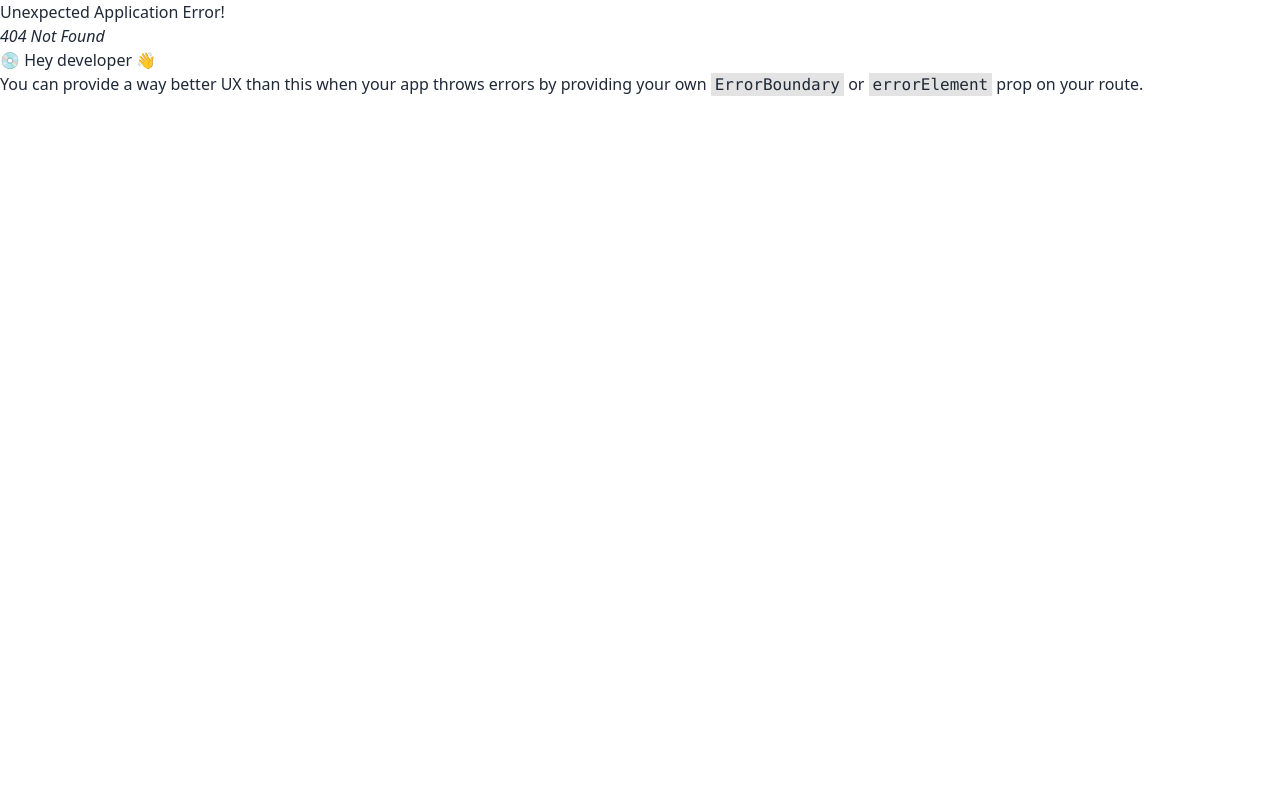
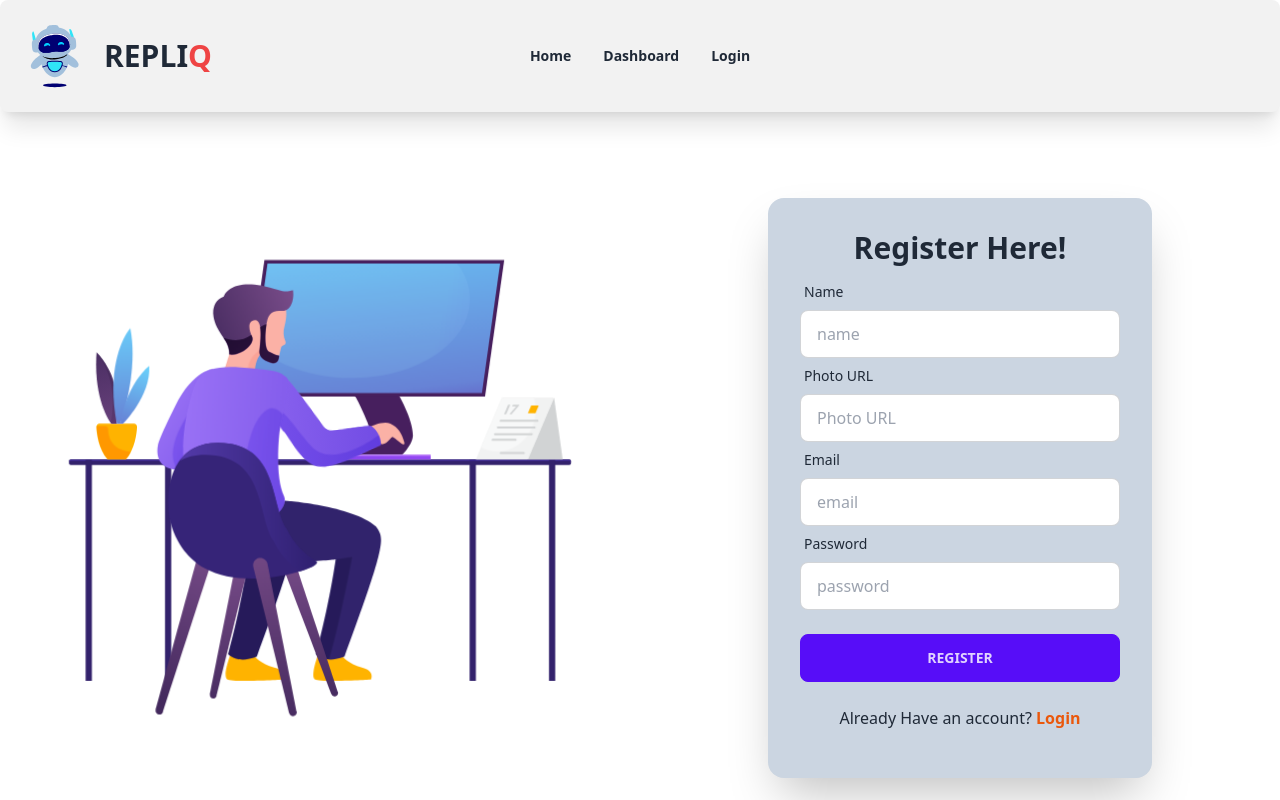
Before and after one commit to RahulSaha1998/Repliq-Ecommerce-Client, a React (Vite) app: page /register in a window 1280 px wide. Before the commit this address had no page. Shown: the top 800 px of the page. Built offline with nearby package versions, Linux system fonts and the light colour scheme.

Commit message:
create registration page

```diff
--- a/src/layouts/Main.jsx
+++ b/src/layouts/Main.jsx
@@ -1,6 +1,6 @@
 import { Outlet } from "react-router-dom";
-import Header from "../pages/shared/Header";
-import Footer from "../pages/shared/Footer";
+import Header from "../shared/Header";
+import Footer from "../shared/Footer";
 
 const Main = () => {
     return (
--- /dev/null
+++ b/src/pages/Register.jsx
@@ -0,0 +1,145 @@
+import { useContext, useState } from 'react';
+import { Link, useNavigate } from 'react-router-dom';
+// import { AuthContext } from '../../providers/AuthProvider';
+import Swal from 'sweetalert2';
+import Lottie from "lottie-react";
+import reg from '../../public/reg.json';
+// import SocialLogin from '../SocialLogin/SocialLogin';
+import { Helmet } from 'react-helmet-async';
+
+const Register = () => {
+
+    const [errors, setError] = useState('')
+    const [success, setSuccess] = useState('');
+    const [role, setRole] = useState("user");
+
+    // useTitle('Register')
+    const navigate = useNavigate();
+
+
+
+
+    const handelRegister = (event) => {
+        event.preventDefault();
+        setSuccess('');
+        setError('')
+        const form = event.target;
+        const name = form.name.value;
+        const photoURL = form.photo.value;
+        const email = form.email.value;
+        const password = form.password.value;
+        console.log(name, role, email, password, photoURL );
+        const saveUser = {name: name, email: email, role: role};
+
+        if (password.length < 6) {
+            return setError('Password must be greater than 6 characters');
+        }
+
+        registerUser(email, password)
+            .then(result => {
+                const loggedUser = result.user;
+                updateUserData(name, photoURL);
+                logOut()
+                console.log(loggedUser);
+                form.reset();
+                fetch('https://project-task-server.vercel.app/users', {
+                method: 'POST',
+                headers: {
+                    'content-type': 'application/json'
+                },
+                body: JSON.stringify(saveUser)
+            });
+
+
+                setError('')
+                setSuccess('Successfully Register!');
+                Swal.fire({
+                    icon: 'success',
+                    title: 'Registration Successful!',
+                    showConfirmButton: false,
+                    timer: 1500
+                  })
+                  navigate('/login')
+
+            })
+            .catch(error => {
+                console.log(error);
+                setError('Try again there is something missing!')
+
+            })
+
+    }
+
+    return (
+        <div className='grid md:grid-cols-2 mx-auto'>
+            <Helmet>
+                <title>Daily Task | Register</title>
+            </Helmet>
+            <div>
+                <h2>
+                    <Lottie animationData={reg}></Lottie>
+                </h2>
+            </div>
+            <div className="hero">
+                <div className="card flex-shrink-0 w-full max-w-sm shadow-2xl bg-slate-300">
+                    <div className="card-body">
+                        <h1 className="text-3xl text-center font-bold">Register Here!</h1>
+                        <form onSubmit={handelRegister}>
+                            <div className="form-control">
+                                <label className="label">
+                                    <span className="label-text">Name</span>
+                                </label>
+                                <input type="text" placeholder="name"
+                                    name='name'
+                                    className="input input-bordered"
+                                    required />
+                            </div>
+                            <div className="form-control">
+                                <label className="label">
+                                    <span className="label-text">Photo URL</span>
+                                </label>
+                                <input type="text" placeholder="Photo URL"
+                                    name='photo'
+                                    className="input input-bordered" />
+                            </div>
+                            <div className="form-control">
+                                <label className="label">
+                                    <span className="label-text">Email</span>
+                                </label>
+                                <input type="text" placeholder="email"
+                                    name='email'
+                                    className="input input-bordered"
+                                    required />
+                            </div>
+                            <div className="form-control">
+                                <label className="label">
+                                    <span className="label-text">Password</span>
+                                </label>
+                                <input type="password" placeholder="password"
+                                    name='password'
+                                    className="input input-bordered"
+                                    required />
+                            </div>
+                            <div className='text-center mt-2'>
+                                {
+                                    <p className='text-red-700'>{errors}</p>
+                                }
+                                {
+                                    <p className='text-blue-600'>{success}</p>
+                                }
+                            </div>
+                            <div className="form-control mt-6">
+                                <button className="btn btn-primary">Register</button>
+                            </div>
+
+                        </form>
+                        <p className='my-4 text-center'>Already Have an account? <Link className='text-orange-600 font-bold' to="/login">Login</Link> </p>
+                        {/* <SocialLogin></SocialLogin> */}
+                    </div>
+                </div>
+            </div>
+        </div>
+    );
+};
+
+export default Register;
--- a/src/routes/Routes.jsx
+++ b/src/routes/Routes.jsx
@@ -4,6 +4,7 @@ import {
 import Main from "../layouts/Main";
 import Home from "../pages/Home";
 import Login from "../pages/login";
+import Register from "../pages/Register";
 
 export const router = createBrowserRouter([
     {
@@ -18,6 +19,10 @@ export const router = createBrowserRouter([
                 path: "/login",
                 element: <Login></Login>
             },
+            {
+                path: "/register",
+                element: <Register></Register>
+            },
         ]
     },
 ]);
--- a/src/pages/shared/Header.jsx
+++ b/src/shared/Header.jsx
@@ -2,7 +2,7 @@ import React, { useContext, useEffect, useState } from 'react';
 import { Link } from 'react-router-dom';
 // import { AuthContext } from '../../providers/AuthProvider';
 import Lottie from "lottie-react";
-import g2 from '../../../public/g2.json'
+import g2 from '../../public/g2.json'
 // import useAdmin from '../../hooks/useAdmin';
 // import DarkMode from '../DarkMode/DarkMode';
 // import './Header.css'
```
Also changed, not shown: src/shared/Footer.jsx (renamed from src/pages/shared/Footer.jsx).
